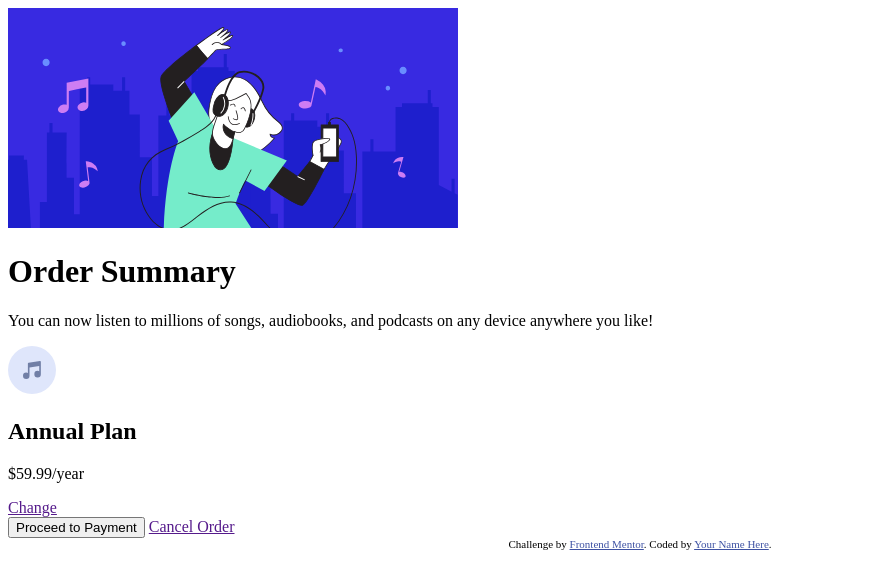
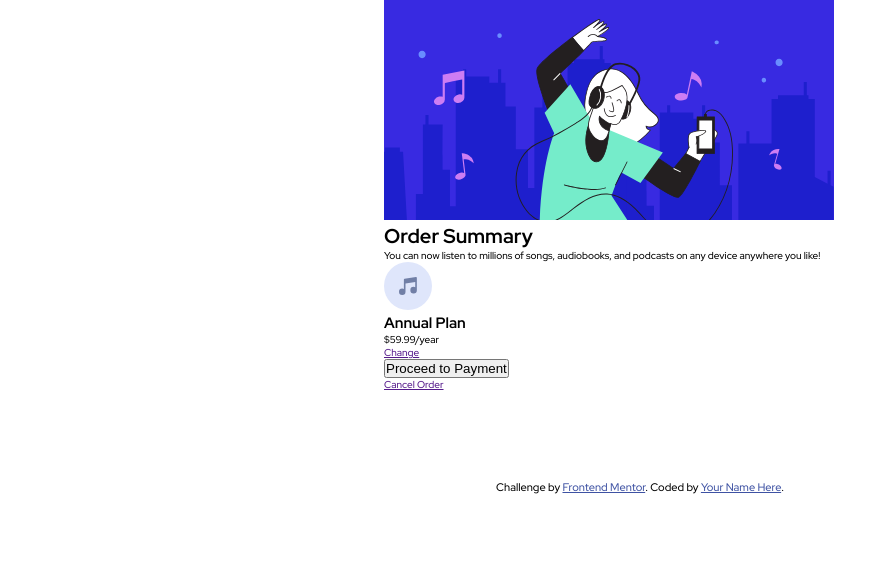
Before and after one commit to seateacup/order-summary-component-main, a plain HTML site: page index.html in a window 1280 px wide. Shown: the whole page, without its empty margins (0-889 px from the left). Drawn offline with Linux system fonts and the light colour scheme.

Commit message:
import fonts

```diff
--- a/index.html
+++ b/index.html
@@ -3,7 +3,9 @@
 <head>
   <meta charset="UTF-8">
   <meta name="viewport" content="width=device-width, initial-scale=1.0"> <!-- displays site properly based on user's device -->
-
+  <link rel="preconnect" href="https://fonts.googleapis.com">
+<link rel="preconnect" href="https://fonts.gstatic.com" crossorigin>
+<link href="https://fonts.googleapis.com/css2?family=Red+Hat+Display:wght@500;700;900&display=swap" rel="stylesheet">
   <link rel="icon" type="image/png" sizes="32x32" href="./images/favicon-32x32.png">
   <link rel="stylesheet" href="./style.css">
   <title>Frontend Mentor | Order summary card</title>
--- a/style.css
+++ b/style.css
@@ -0,0 +1,28 @@
+* {
+    margin: 0;
+    padding: 0;
+    box-sizing: border-box;
+}
+
+html {
+    font-size: 62.5%;
+    font-family: 'Red Hat Display', sans-serif;
+}
+
+body {
+    display: flex;
+    flex-direction: column;
+    justify-content: center;
+    align-items: center;
+}
+
+.card {
+    width: 40vw;
+    height: 60vh;
+    display: flex;
+    flex-direction: column;
+}
+
+.cancel {
+    display: block;
+}
```
